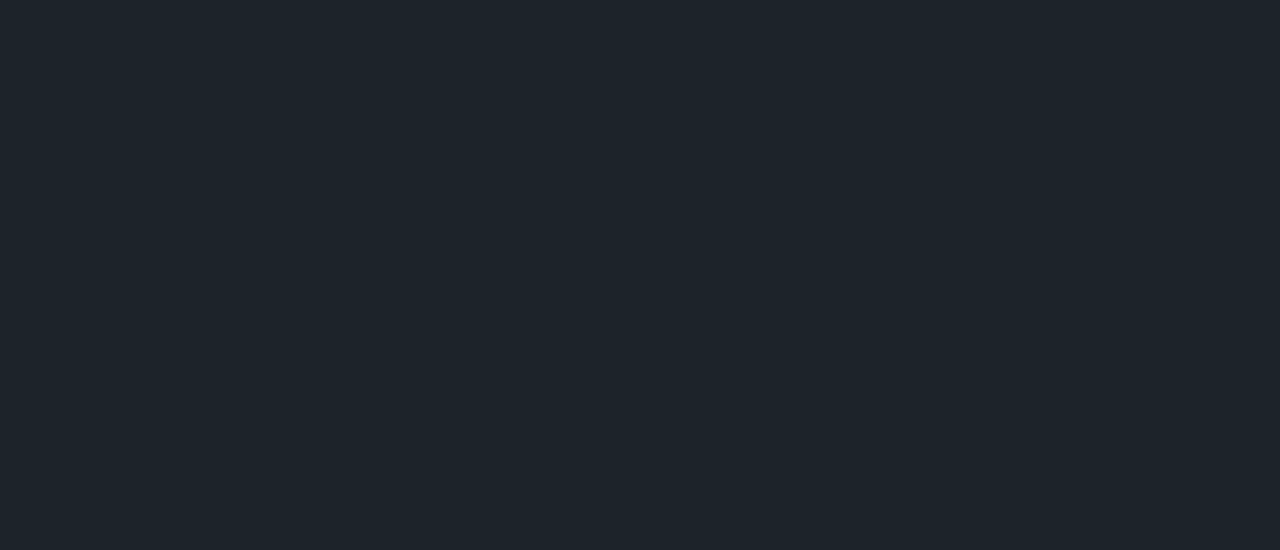
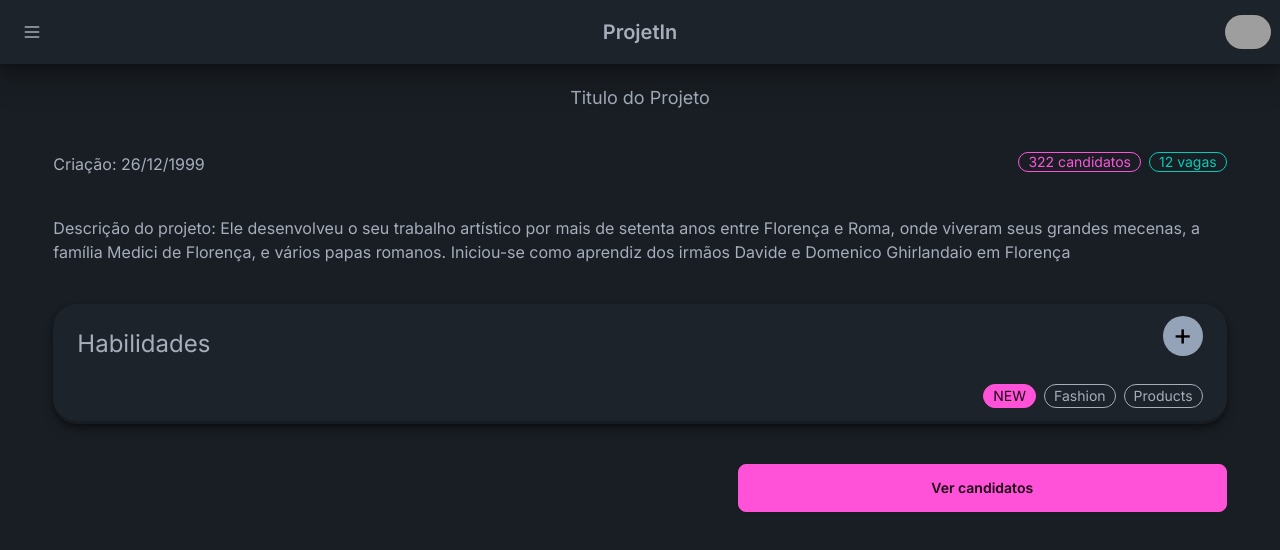
Before and after one commit to ESinco/frontend, a Next.js app: page /professor/show-project in a window 1280 px wide. Before the commit this address had no page. Shown: the top 550 px of the page. Built offline with nearby package versions, Linux system fonts and the light colour scheme; grey boxes are pictures that could not be loaded.

Commit message:
pagina para candidatos criada

```diff
--- a/src/app/(auth)/layout.js
+++ b/src/app/(auth)/layout.js
@@ -10,7 +10,7 @@ export default function AuthLayout({ children }) {
   // If session data is loaded without errors, redirect to tha main app
   useEffect(() => {
     if (session.isLoading) return;
-    if (!session.isError && session.data) redirect("/student/profile");
+    // if (!session.isError && session.data) redirect("/student/profile");
   }, [session.isLoading]);
 
   if (session.isLoading) return <LoadingSpinner />;
--- a/src/app/(main)/layout.js
+++ b/src/app/(main)/layout.js
@@ -11,7 +11,7 @@ export default function MainAppLayout({ children }) {
   // To prevent main app access by unlogged users
   useEffect(() => {
     if (session.isLoading) return;
-    if (session.isError || !session.data) redirect("/login");
+    // if (session.isError || !session.data  ) redirect("/login");
   }, [session.isLoading]);
 
   if (session.isLoading) return <LoadingSpinner />;
--- /dev/null
+++ b/src/app/(main)/professor/show-project/candidates/page.js
@@ -0,0 +1,11 @@
+"use client";
+
+import CandidaturasCard from "@/components/CandidaturasCard";
+
+export default function CandidatesPage() {
+  return (
+    <div>
+      <CandidaturasCard></CandidaturasCard>
+    </div>
+  );
+}
--- a/src/app/(main)/professor/show-project/page.js
+++ b/src/app/(main)/professor/show-project/page.js
@@ -2,6 +2,7 @@
 
 import CandidaturasCard from "@/components/CandidaturasCard";
 import SkillsCard from "@/components/SkillsCard";
+import Link from "next/link";
 import { useState } from "react";
 
 const candidates = [
@@ -32,7 +33,12 @@ export default function ProjectPage() {
           Florença
         </p>
         <SkillsCard title={"Habilidades"} />
-        <CandidaturasCard />
+        <Link
+          href="/professor/show-project/candidates"
+          className="btn btn-secondary w-5/12 ml-auto"
+        >
+          Ver candidatos
+        </Link>
       </div>
     </div>
   );
--- a/src/app/(main)/student/profile/page.js
+++ b/src/app/(main)/student/profile/page.js
@@ -43,7 +43,7 @@ export default function UserProfilePage() {
       {/* DIV INFORMACOES INICIAIS */}
       <div className="flex justify-center flex-col w-full items-start mb-6">
         <div className=" flex flex-row items-center w-full">
-          <p className="mx-auto text-xl my-6">{session.data.nome}</p>
+          {/* <p className="mx-auto text-xl my-6">{session?.data.nome}</p> */}
           <div className="flex flex-col items-center gap-3">
             <ProfileModal></ProfileModal>
           </div>
@@ -81,7 +81,7 @@ export default function UserProfilePage() {
               fill="#0F0F0F"
             />
           </svg>
-          <p>{session.data.linkedin ? session.data.linkedin : "linkedin"}</p>
+          {/* <p>{session.data.linkedin ? session.data.linkedin : "linkedin"}</p> */}
         </div>
 
         <div className="flex flex-row gap-2 items-center">
@@ -99,7 +99,7 @@ export default function UserProfilePage() {
               fill="#080341"
             />
           </svg>
-          <p>{session.data.email}</p>
+          {/* <p>{session.data.email}</p> */}
         </div>
 
         <div className="flex flex-row gap-2 items-center">
```
